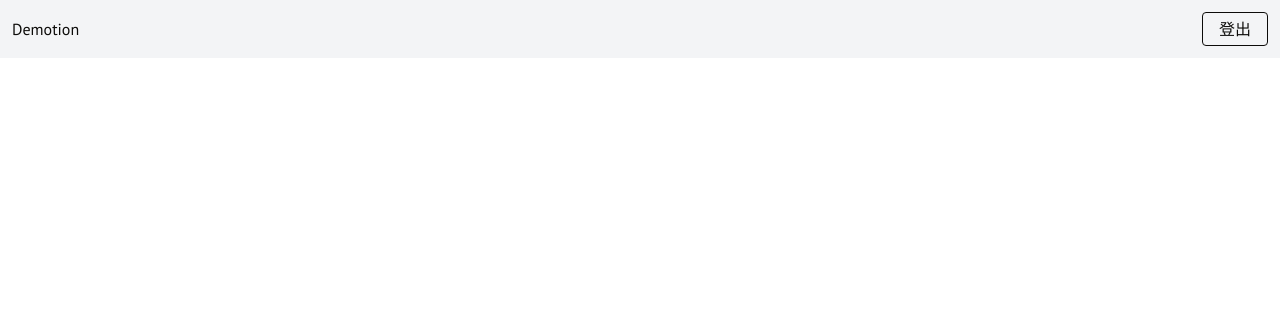
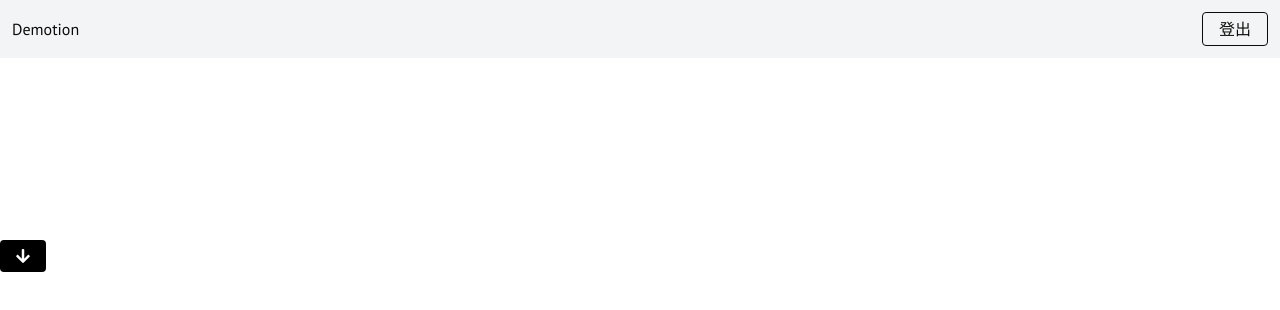
Before and after one commit to team-pan-dian/frontend, a Next.js app: page / in a window 1280 px wide. Shown: the top 310 px of the page. Built offline with nearby package versions, Linux system fonts and the light colour scheme.

Commit message:
feat(pages/index): done

```diff
--- a/pages/index.tsx
+++ b/pages/index.tsx
@@ -1,10 +1,33 @@
 import React from "react";
 import BasePage from "../components/Page/BasePage";
+import VideoBundleDownloadButton from "../components/OfflineVideo/VideoBundleDownloadButton";
 
 export default function Home() {
   return (
     <BasePage id="home" title="首頁" full>
-      {/* Your Content Here */}
+      <div className="pt-60">
+        <VideoBundleDownloadButton
+          courseId="1"
+          videos={[
+            {
+              id: "25157",
+              url: "https://download.samplelib.com/mp4/sample-15s.mp4",
+            },
+            {
+              id: "25158",
+              url: "https://download.samplelib.com/mp4/sample-15s.mp4",
+            },
+            {
+              id: "25159",
+              url: "https://download.samplelib.com/mp4/sample-15s.mp4",
+            },
+            {
+              id: "25160",
+              url: "https://download.samplelib.com/mp4/sample-15s.mp4",
+            },
+          ]}
+        />
+      </div>
     </BasePage>
   );
 }
```
